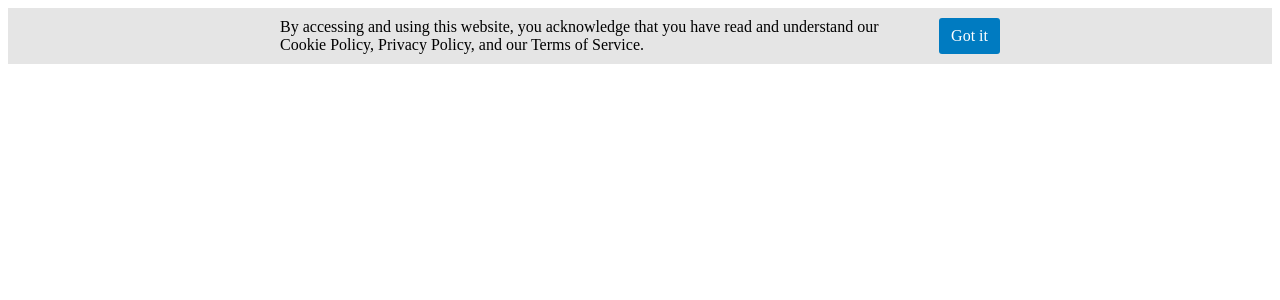
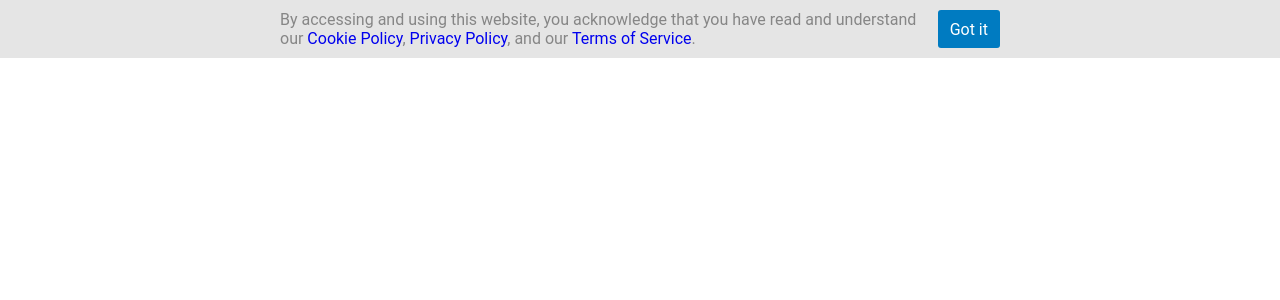
Before and after one commit to muhammadhaekal/personal-web, a React (Create React App) app: page / in a window 1280 px wide. Shown: the top 300 px of the page. Built offline with nearby package versions, Linux system fonts and the light colour scheme.

Commit message:
Finish Notif Panel Component Design

```diff
--- a/src/App.js
+++ b/src/App.js
@@ -1,11 +1,23 @@
 import React from "react";
 import LandingPage from "./pages/LandingPage";
+import { createGlobalStyle } from "styled-components";
+
+const GlobalStyle = createGlobalStyle`
+    html {
+      font-family: Roboto, "Helvetica Neue", Helvetica, Arial, Helvetica, sans-serif;
+    }
+
+    body {
+      margin: 0;
+    }
+`;
 
 function App() {
   return (
-    <div>
+    <>
+      <GlobalStyle></GlobalStyle>
       <LandingPage></LandingPage>
-    </div>
+    </>
   );
 }
 
--- a/src/components/NotifPanel/index.js
+++ b/src/components/NotifPanel/index.js
@@ -4,7 +4,8 @@ import {
   ContentContainer,
   TextContainer,
   NotifPanelButton,
-  PanelButtonText
+  PanelButtonText,
+  NotifPanelLink
 } from "./styled";
 
 const NotifPanel = () => {
@@ -13,8 +14,19 @@ const NotifPanel = () => {
       <ContentContainer>
         <TextContainer>
           By accessing and using this website, you acknowledge that you have
-          read and understand our Cookie Policy, Privacy Policy, and our Terms
-          of Service.
+          read and understand our{" "}
+          <NotifPanelLink href="https://www.cermati.com/pages/privacy-policy">
+            Cookie Policy
+          </NotifPanelLink>
+          ,{" "}
+          <NotifPanelLink href="https://www.cermati.com/pages/privacy-policys">
+            Privacy Policy
+          </NotifPanelLink>
+          , and our{" "}
+          <NotifPanelLink href="https://www.cermati.com/pages/privacy-policys">
+            Terms of Service
+          </NotifPanelLink>
+          .
         </TextContainer>
         <NotifPanelButton>
           <PanelButtonText>Got it</PanelButtonText>
--- a/src/components/NotifPanel/styled.js
+++ b/src/components/NotifPanel/styled.js
@@ -14,6 +14,8 @@ export const ContentContainer = styled.div`
 
 export const TextContainer = styled.div`
   text-align: left;
+  font-size: 16px;
+  color: #868686;
 `;
 
 export const NotifPanelButton = styled.div`
@@ -22,10 +24,15 @@ export const NotifPanelButton = styled.div`
   background-color: #007bc1;
   display: flex;
   border-radius: 3px;
-  margin-left: 14px;
+  margin-left: 17px;
+  cursor: pointer;
 `;
 
 export const PanelButtonText = styled.div`
   align-self: center;
   color: #ffffff;
 `;
+
+export const NotifPanelLink = styled.a`
+  text-decoration: none;
+`;
```
